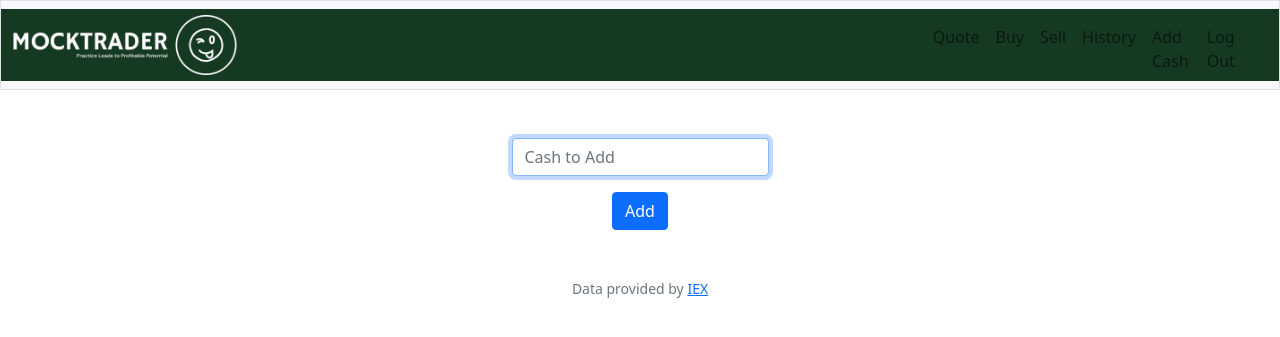
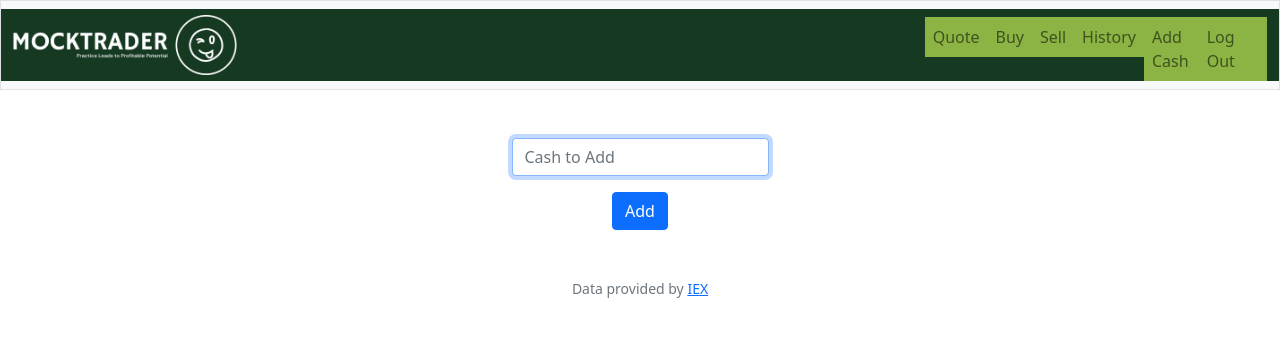
Before and after one commit to jazzorpheus/mock-trader, a Flask app: page /add in a window 1280 px wide. Shown: the top 337 px of the page. Run offline with Flask 3, Linux system fonts and the light colour scheme; the visitor is signed in with stand-in values (Sample User, id 1); some libraries are stand-ins or nearby versions.

Commit message:
Sat, Jul 29, 2023, 9:19 PM +01:00

```diff
--- a/static/styles.css
+++ b/static/styles.css
@@ -27,3 +27,6 @@ nav .navbar-brand .green
 .nav-container {
     background-color: #163922;
 }
+.nav-link {
+    background-color: #8CB444;
+}
```
Also changed, not shown: 1 other file.
